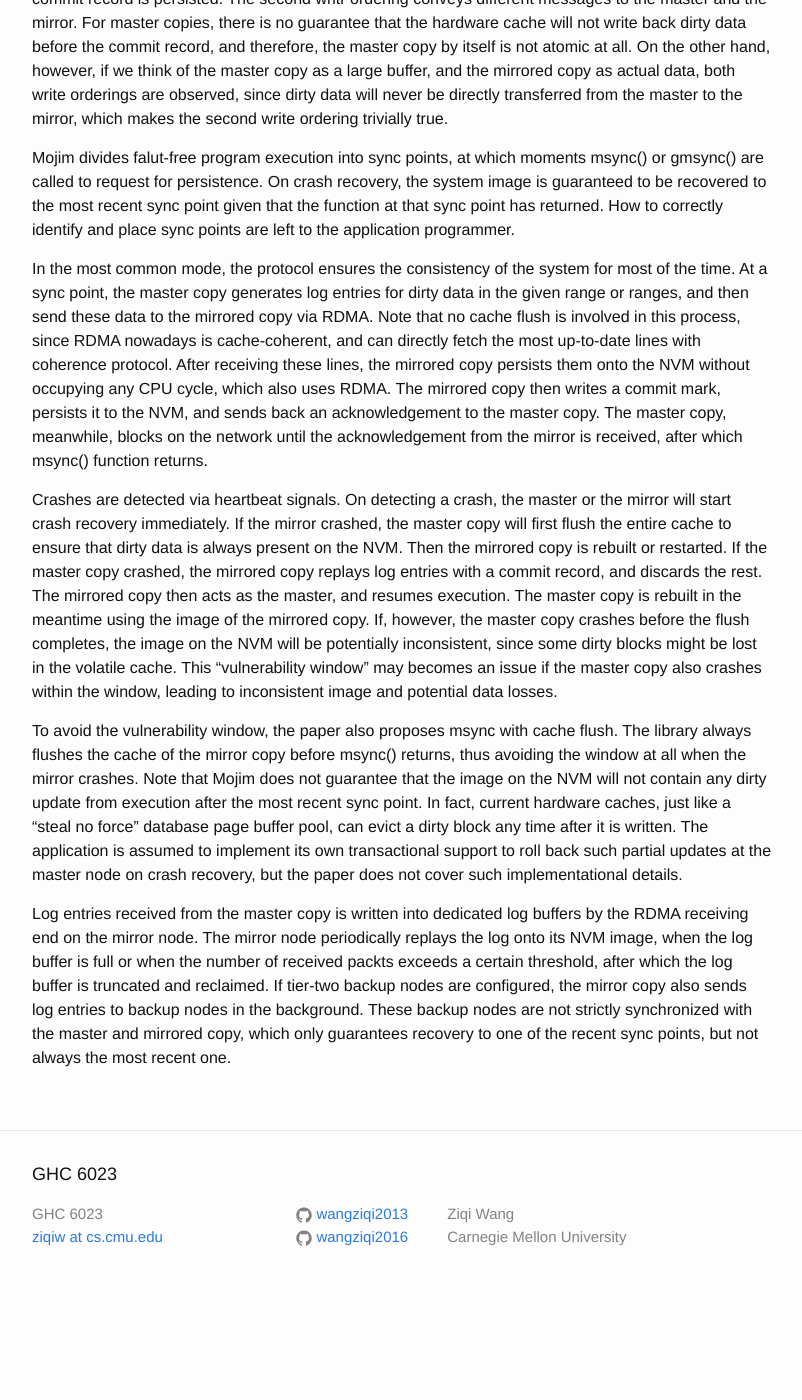
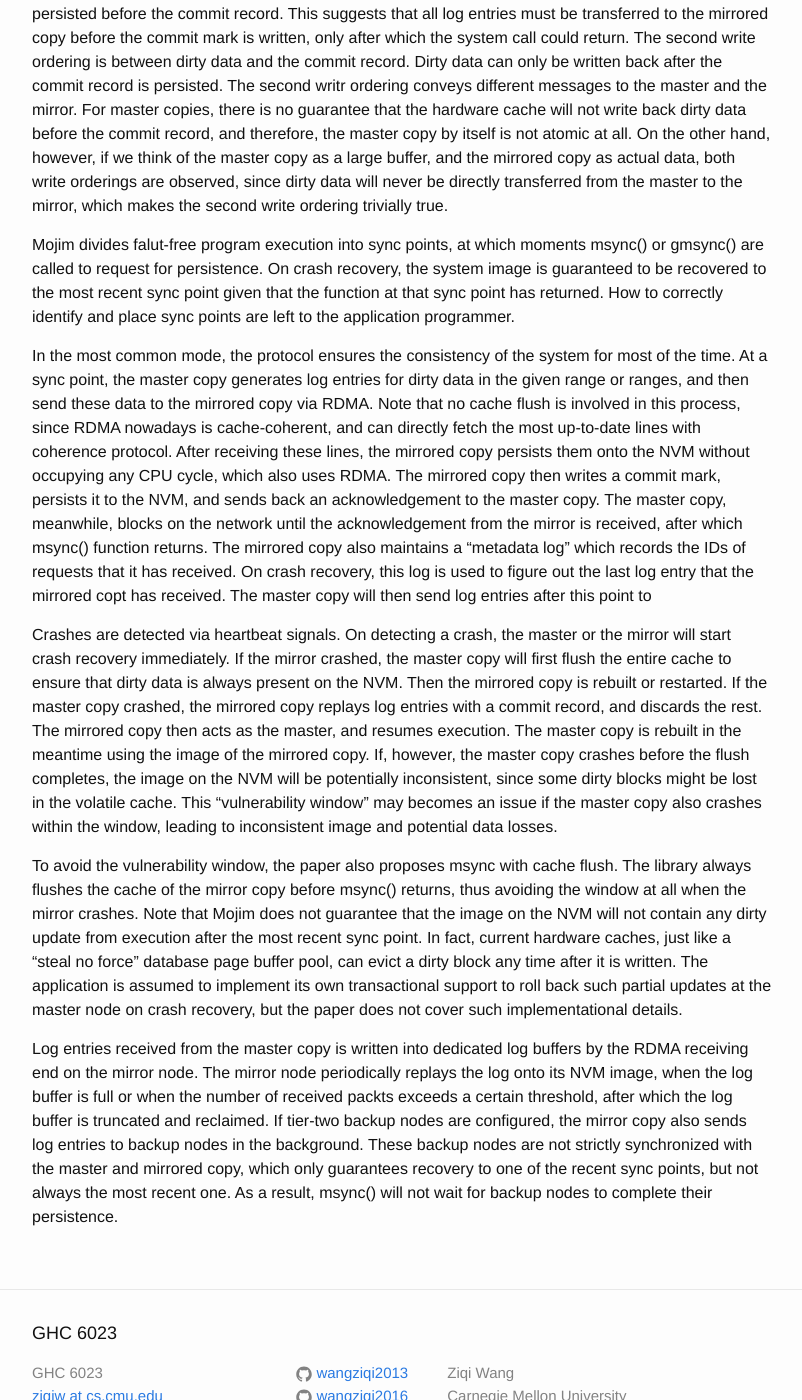
Before and after one commit to wangziqi2013/wangziqi2013.github.io, a Jekyll site: the page built from _posts/2020-06-22-mojim.markdown, in a window 1280 px wide and 1400 px high, scrolled down 2095 px. Shown: the whole window, without its empty margins (238-1040 px from the left). Built offline with Jekyll 4.4.1, drawn with Linux system fonts in a browser that asks for light colours; before the commit the page ends 3403 px from its top, so only the background shows below that; some of the changed text lies outside the part shown.

```diff
--- a/_posts/2020-06-22-mojim.markdown
+++ b/_posts/2020-06-22-mojim.markdown
@@ -34,6 +34,10 @@ version_mgmt:
    (I guess the application should cook its own transactional support?)
    What's more, the paper claims that for system with N machines, Mojim could tolerate N - 1 failures. In a master-mirror
    configuration, we do not need to worry about the case where both master and mirror copy fails.
+
+3. I did not get how metadata log is used. Does mirrored copy always recovery to exact sync points?
+   How does master copy know which data should be sent after the metadata log's tail (master copy does not keep a log
+   and has no idea which data were sent after the log tail)
 
 This paper proposes Mojim, an NVM-based replication scheme featuring both high performance and reliability. The paper begins
 by identifying the problem with current replication schemes based on disks. These schemes often assume a disk access latency
@@ -95,6 +99,9 @@ fetch the most up-to-date lines with coherence protocol. After receiving these l
 onto the NVM without occupying any CPU cycle, which also uses RDMA. The mirrored copy then writes a commit mark,
 persists it to the NVM, and sends back an acknowledgement to the master copy. The master copy, meanwhile, blocks on
 the network until the acknowledgement from the mirror is received, after which msync() function returns.
+The mirrored copy also maintains a "metadata log" which records the IDs of requests that it has received. On crash
+recovery, this log is used to figure out the last log entry that the mirrored copt has received. The master copy will
+then send log entries after this point to
 
 Crashes are detected via heartbeat signals. On detecting a crash, the master or the mirror will start crash recovery
 immediately. If the mirror crashed, the master copy will first flush the entire cache to ensure that dirty data is
@@ -118,4 +125,5 @@ node. The mirror node periodically replays the log onto its NVM image, when the
 received packts exceeds a certain threshold, after which the log buffer is truncated and reclaimed. If tier-two backup
 nodes are configured, the mirror copy also sends log entries to backup nodes in the background. These backup nodes
 are not strictly synchronized with the master and mirrored copy, which only guarantees recovery to one of the recent
-sync points, but not always the most recent one.
+sync points, but not always the most recent one. As a result, msync() will not wait for backup nodes to complete their
+persistence.
```
